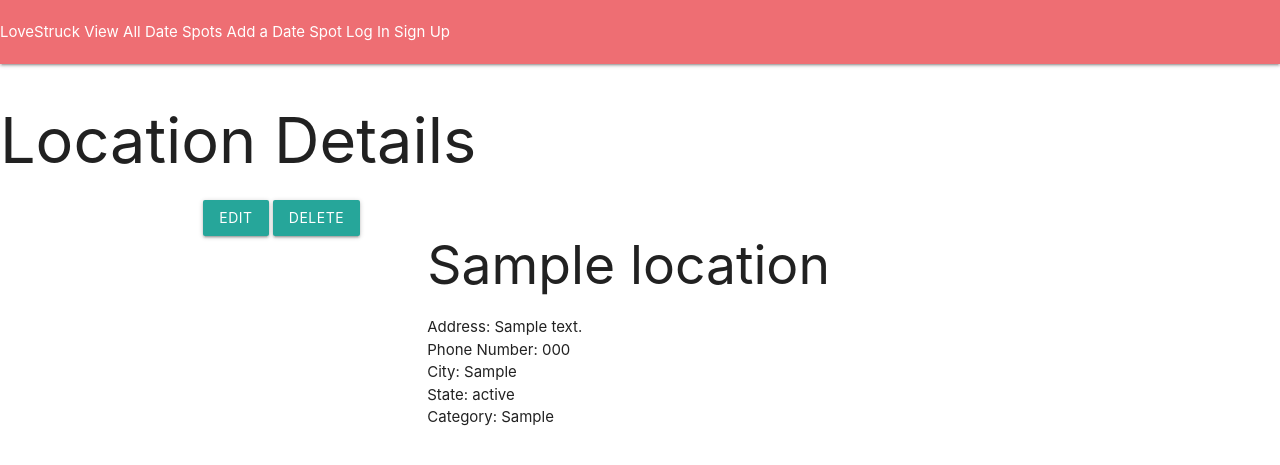
After one commit to adamascencio/lovestruck, a Django app: page //location/1/ in a window 1280 px wide. The commit adds this page. Shown: the top 465 px of the page. Run offline with Django 4.2, Linux system fonts and the light colour scheme; tables that the repository leaves empty hold one stand-in row (values such as "Sample post").

Commit message:
add detail cbv

```diff
--- a/main_app/models.py
+++ b/main_app/models.py
@@ -1,5 +1,6 @@
 from django.db import models
 from django.contrib.auth.models import User
+from django.urls import reverse
 from datetime import date
 
 # Create your models here.
@@ -16,3 +17,6 @@ class Location(models.Model):
 
   def __str__(self):
     return f'Name: {self.name}, ({self.id})'
+
+  def get_absolute_url(self):
+    return reverse('location_detail', kwargs={'pk': self.id})
--- a/main_app/templates/base.html
+++ b/main_app/templates/base.html
@@ -12,6 +12,7 @@
 </head>
 <body>
     <nav>
+        <a href="{% url 'home' %}">LoveStruck</a>
         <a href="{% url 'location_index' %}">View All Date Spots</a>
         <a href="{% url 'location_create' %}">Add a Date Spot</a>
     {% if user.is_authenticated %}
--- /dev/null
+++ b/main_app/templates/main_app/location_detail.html
@@ -0,0 +1,28 @@
+{% extends 'base.html' %}
+{% block content %}
+<h1>Location Details</h1>
+<div class="container">
+  <div class="row">
+
+    <div class="col s3">
+      <!-- Grey navigation panel -->
+      <button type="submit" class="btn">Edit</button>
+      <button type="submit" class="btn">Delete</button>
+    </div>
+
+    <div class="col s9">
+      <h2>{{ location.name }}</h2>
+      <ul>
+        <li>Address: {{location.address}}</li>
+        <li>Phone Number: {{location.phone_num}}</li>
+        <li>City: {{location.city}}</li>
+        <li>State: {{location.state}}</li>
+        <li>Category: {{location.category}}</li>
+      </ul>
+    </div>
+
+  </div>
+</div>
+
+
+{% endblock %}
--- a/main_app/templates/main_app/location_list.html
+++ b/main_app/templates/main_app/location_list.html
@@ -10,6 +10,9 @@
       <p>State: {{ l.state }}</p>
       <p>Category: {{ l.category }}</p>
     </div>
+    <div class="card-action">
+      <a href="{% url 'location_detail' l.id %}"> View Details</a>
+    </div>
   </div>
 {% endfor %}
 
--- a/main_app/urls.py
+++ b/main_app/urls.py
@@ -2,8 +2,9 @@ from django.urls import path
 from . import views
 
 urlpatterns = [
+    path('accounts/signup/', views.signup, name='signup'),
     path('', views.home, name='home'),
     path('location/', views.LocationList.as_view(), name='location_index'),
     path('location/create/', views.LocationCreate.as_view(), name='location_create'),
-    path('accounts/signup/', views.signup, name='signup'),
+    path('/location/<int:pk>/', views.LocationDetail.as_view(), name='location_detail'),
 ]
--- a/main_app/views.py
+++ b/main_app/views.py
@@ -8,6 +8,20 @@ from .models import Location
 # Create your views here.
 def home(request):
     return render(request, 'home.html')
+
+def signup(request):
+    error_message = ''
+    if request.method == 'POST':
+        form = UserCreationForm(request.POST)
+        if form.is_valid():
+            user = form.save()
+            login(request, user)
+            return redirect('home')
+        else:
+            error_message = 'Invalid sign up - try again'
+    form = UserCreationForm()
+    context = {'form': form, 'error_message': error_message}
+    return render(request, 'registration/signup.html', context)
 
 class LocationList(ListView):
     model = Location
@@ -22,16 +36,5 @@ class LocationCreate(CreateView):
         form.instance.user = self.request.user
         return super().form_valid(form)
 
-def signup(request):
-    error_message = ''
-    if request.method == 'POST':
-        form = UserCreationForm(request.POST)
-        if form.is_valid():
-            user = form.save()
-            login(request, user)
-            return redirect('home')
-        else:
-            error_message = 'Invalid sign up - try again'
-    form = UserCreationForm()
-    context = {'form': form, 'error_message': error_message}
-    return render(request, 'registration/signup.html', context)
+class LocationDetail(DetailView):
+    model = Location
```
